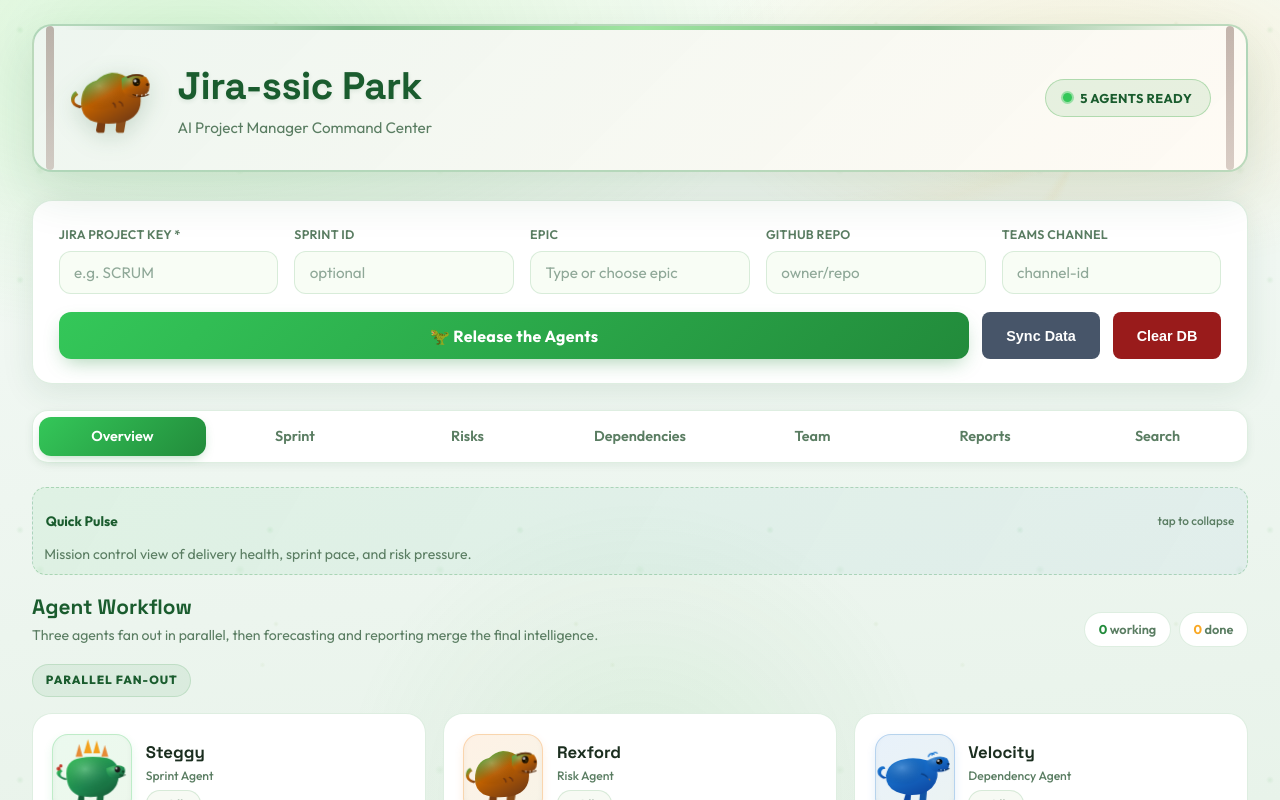
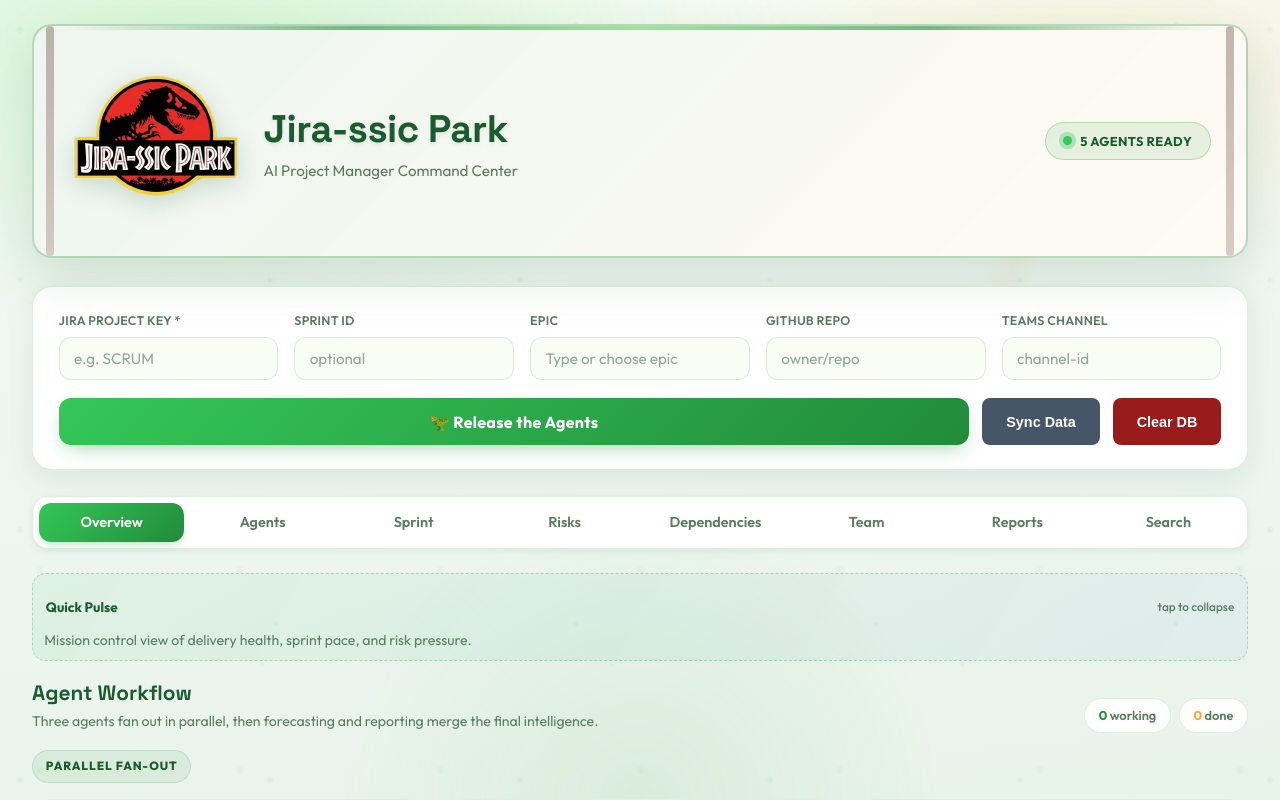
Before and after one commit to multiversal-aspirator/Jira-ssic-Park, a React (Vite) app in the folder frontend/: page / in a window 1280 px wide. Shown: the top 800 px of the page. Built offline with nearby package versions, Linux system fonts and the light colour scheme; the HTML template or start-up script is replaced by a standard one.

Commit message:
Added Logo and Minor Bug Fixes

```diff
--- a/frontend/src/App.jsx
+++ b/frontend/src/App.jsx
@@ -10,7 +10,8 @@
 import SearchPanel from './components/SearchPanel';
 import ProjectManager from './components/ProjectManager';
 import AgentGrid from './components/AgentGrid';
-import DinoIcon from './components/DinoIcon';
+import headerLogo from './components/Logo.png';
+import { Kpi } from './components/Visuals';
 import OverviewPulse from './components/OverviewPulse';
 import TabSummaryStrip from './components/TabSummaryStrip';
 
@@ -356,6 +357,7 @@
 
   const TABS = [
     { key: 'overview', label: 'Overview' },
+    { key: 'agents', label: 'Agents' },
     { key: 'sprint', label: 'Sprint' },
     { key: 'risks', label: 'Risks' },
     { key: 'dependencies', label: 'Dependencies' },
@@ -368,7 +370,9 @@
     <div className="app">
       <header className="site-header">
         <span className="gate-vine" />
-        <span className="header-dino"><DinoIcon species="trex" accent="#34c759" /></span>
+        <span className="header-dino">
+          <img className="header-dino__logo" src={headerLogo} alt="Jira-ssic Park logo" />
+        </span>
         <div className="header-content">
           <h1>Jira-ssic Park</h1>
           <p>AI Project Manager Command Center</p>
@@ -506,7 +510,7 @@
       {loading && (
         <div className="loading-hint">
           <p>The pack is following the workflow — sprint signals first, then risks, dependencies, forecast, and final report…</p>
-          <div className="footprints"><span>🦶</span><span>🦶</span><span>🦶</span><span>🦶</span><span>🦶</span></div>
+          <div className="footprints"><span>.</span><span>.</span><span>.</span><span>.</span><span>.</span><span>.</span><span>.</span></div>
         </div>
       )}
 
@@ -529,12 +533,28 @@
           <AgentGrid agents={agents} />
           {report && (
             <>
-              <HealthScore score={report.health_score} />
+              <HealthScore score={report.health_score} evidence={report.evidence_summary} />
               <OverviewPulse report={report} />
+              <div className="summary-strip">
+                {report.sprint_analysis && (
+                  <Kpi value={`${Math.round(report.sprint_analysis.completion_percentage || 0)}%`} label="Sprint Done" color="#2e7d32" icon="🦕" />
+                )}
+                {report.risk_analysis && (
+                  <Kpi value={report.risk_analysis.risks?.length || 0} label="Active Risks" color="#e65100" icon="⚠️" />
+                )}
+                {report.dependency_analysis && (
+                  <Kpi value={report.dependency_analysis.dependencies?.length || 0} label="Dependencies" color="#1565c0" icon="🔗" />
+                )}
+                {report.delivery_forecast && (
+                  <Kpi value={`${Math.round((report.delivery_forecast.confidence_score || 0) * 100)}%`} label="Forecast" color="#7b1fa2" icon="🔭" />
+                )}
+              </div>
             </>
           )}
         </>
       )}
+
+      {tab === 'agents' && <AgentGrid agents={agents} />}
 
       {tab === 'sprint' && (
         report?.sprint_analysis
--- a/frontend/src/components/RiskCard.jsx
+++ b/frontend/src/components/RiskCard.jsx
@@ -13,7 +13,7 @@
   YAxis,
 } from 'recharts';
 
-const SEV_COLOR = { critical: '#e5564b', high: '#f59e0b', medium: '#e0a52a', low: '#34d27b' };
+const SEV_COLOR = { critical: '#e5564b', high: '#f59e0b', medium: '#ffff00e6', low: '#34d27b' };
 
 export default function RiskCard({ data }) {
   if (!data) return null;
--- a/frontend/src/index.css
+++ b/frontend/src/index.css
@@ -118,6 +118,12 @@
   color: var(--text-mid);
   font-weight: 600;
   text-align: center;
+}
+.agent-orbit-loader.is-done .agent-orbit-loader__arc {
+  animation: none;
+  transform: rotate(0deg) !important;
+  border: 5px solid var(--accent);
+  box-shadow: 0 0 0 1px color-mix(in srgb, var(--accent) 35%, #ffffff);
 }
 .agent-orbit-loader.is-done .agent-orbit-loader__core {
   animation: core-pop 0.55s ease;
@@ -292,10 +298,23 @@
 }
 
 .site-header .header-dino {
-  width: 86px;
-  height: 86px;
+  width: 172px;
+  height: 172px;
   flex: none;
   filter: drop-shadow(0 6px 12px rgba(26, 92, 46, 0.2));
+}
+
+.site-header .header-dino__logo {
+  width: 100%;
+  height: 100%;
+  display: block;
+  object-fit: contain;
+  animation: header-logo-float 3.8s ease-in-out infinite;
+}
+
+@keyframes header-logo-float {
+  0%, 100% { transform: translateY(0); }
+  50% { transform: translateY(-4px); }
 }
 
 .header-content h1 {
```
Also changed, not shown: frontend/src/components/Logo.png (added), 1 other file (tests, documents, lock files or other folders).
